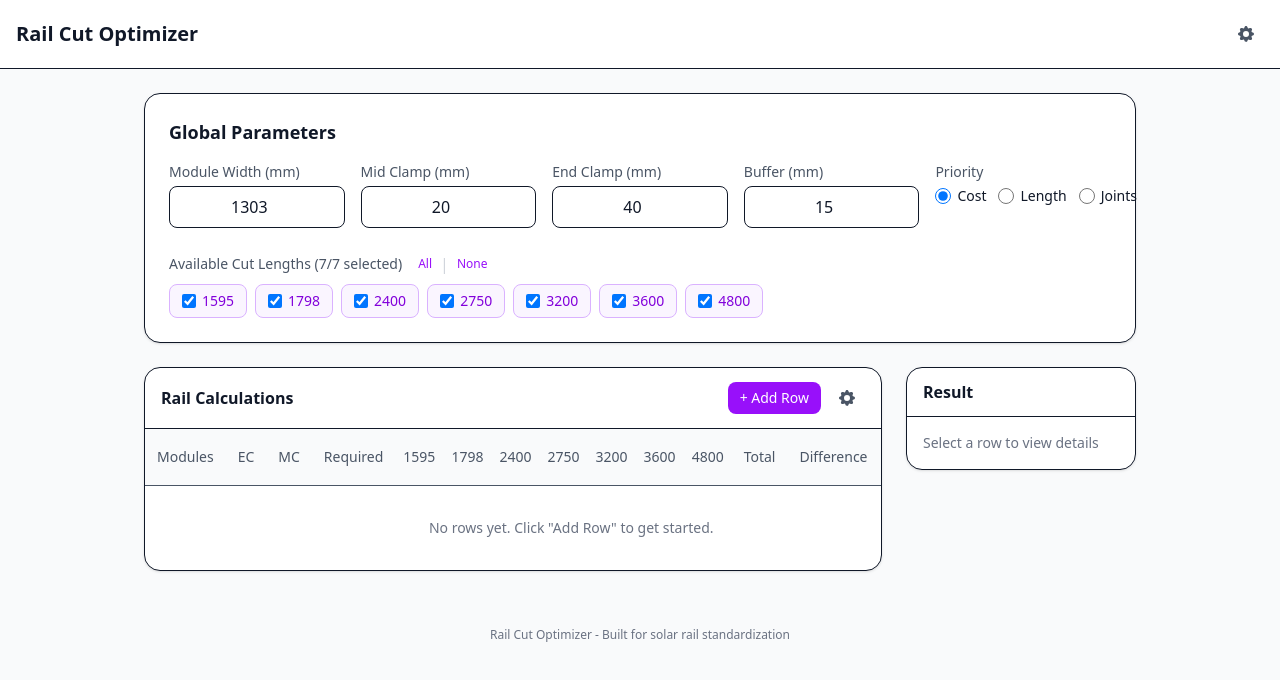
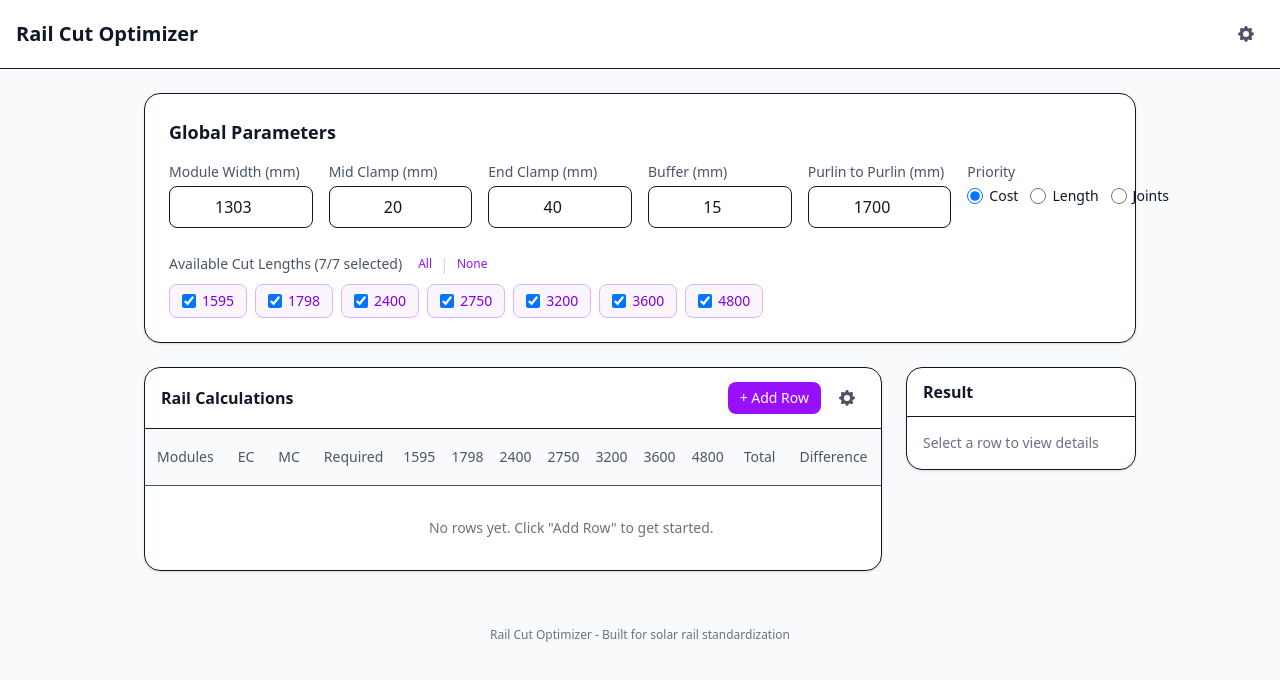
Before and after one commit to abujawed11/knapsack-tool, a React (Vite) app in the folder knapsack-front/: page / in a window 1280 px wide. Shown: the top 680 px of the page. Built offline with nearby package versions, Linux system fonts and the light colour scheme.

Commit message:
purlin to purlin dustance added

```diff
--- a/knapsack-front/src/components/GlobalInputs.jsx
+++ b/knapsack-front/src/components/GlobalInputs.jsx
@@ -8,6 +8,7 @@ export default function GlobalInputs({ settings, setSettings }) {
     midClamp,
     endClampWidth,
     buffer,
+    purlinDistance,
     lengthsInput,
     enabledLengths,
     userMode,
@@ -49,7 +50,7 @@ export default function GlobalInputs({ settings, setSettings }) {
       <h2 className="text-lg font-semibold mb-4">Global Parameters</h2>
 
       {/* Primary Inputs */}
-      <div className="grid grid-cols-2 md:grid-cols-5 gap-4 mb-6">
+      <div className="grid grid-cols-2 md:grid-cols-6 gap-4 mb-6">
         <div>
           <label className="block text-sm text-gray-600 mb-1">Module Width (mm)</label>
           <input
@@ -83,6 +84,15 @@ export default function GlobalInputs({ settings, setSettings }) {
             type="number"
             value={buffer}
             onChange={e => updateSetting('buffer', e.target.value)}
+            className="w-full rounded-lg border px-3 py-2 text-center font-medium"
+          />
+        </div>
+        <div>
+          <label className="block text-sm text-gray-600 mb-1">Purlin to Purlin (mm)</label>
+          <input
+            type="number"
+            value={purlinDistance}
+            onChange={e => updateSetting('purlinDistance', e.target.value)}
             className="w-full rounded-lg border px-3 py-2 text-center font-medium"
           />
         </div>
--- a/knapsack-front/src/lib/storage.js
+++ b/knapsack-front/src/lib/storage.js
@@ -9,6 +9,7 @@ export const DEFAULT_SETTINGS = {
   midClamp: 20,
   endClampWidth: 40,
   buffer: 15,
+  purlinDistance: 1700,
   lengthsInput: DEFAULT_LENGTHS.join(', '),
   enabledLengths: DEFAULT_LENGTHS.reduce((acc, len) => ({ ...acc, [len]: true }), {}),
   maxPieces: 3,
```
